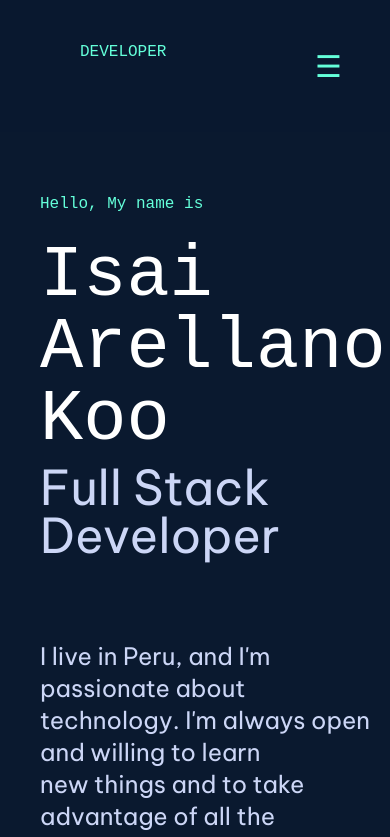
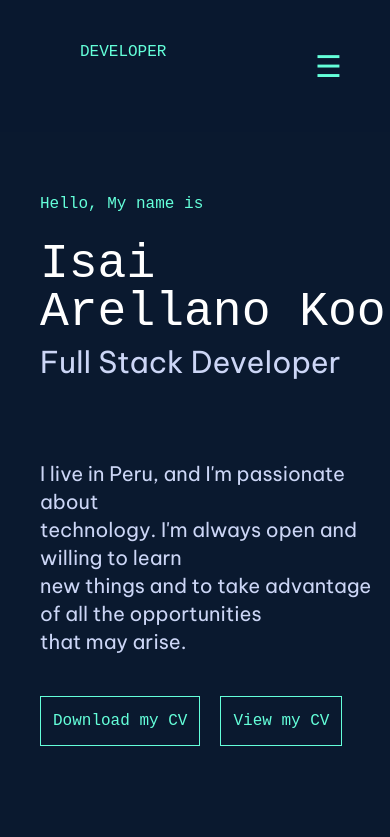
Before and after one commit to Isai-Arellano-Koo/portfolio, a React (Vite) app in the folder client/: page / in a window 390 px wide. Shown: the top 837 px of the page. Built offline with nearby package versions, Linux system fonts and the light colour scheme.

Commit message:
cambio en tamaño de letra md

```diff
--- a/client/src/components/Home.jsx
+++ b/client/src/components/Home.jsx
@@ -4,11 +4,11 @@ const Home = () => {
   return (
     <div className="text-white pt-48 font-mono flex flex-col ml-10 lg:ml-40">
       <h3 className="text-green mb-6">Hello, My name is</h3>
-      <h1 className="text-7xl text-white">Isai Arellano Koo</h1>
-      <h3 className="text-5xl mt-2 text-color-links font-viet">
+      <h1 className=" text-5xl md:text-7xl text-white">Isai Arellano Koo</h1>
+      <h3 className=" text-3xl md:text-5xl mt-2 text-color-links font-viet">
         Full Stack Developer
       </h3>
-      <p className="mt-20 font-viet text-2xl text-color-links">
+      <p className="mt-20 font-viet text-xl md:text-2xl text-color-links">
         I live in Peru, and I'm passionate about <br /> technology. I'm always
         open and willing to learn <br /> new things and to take advantage of all
         the opportunities <br /> that may arise.
```
